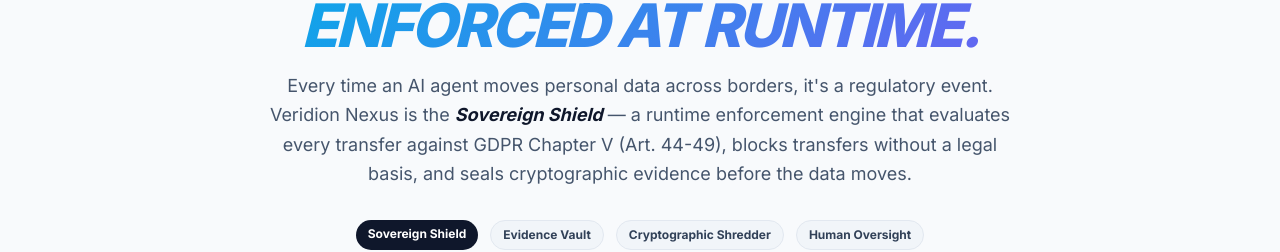
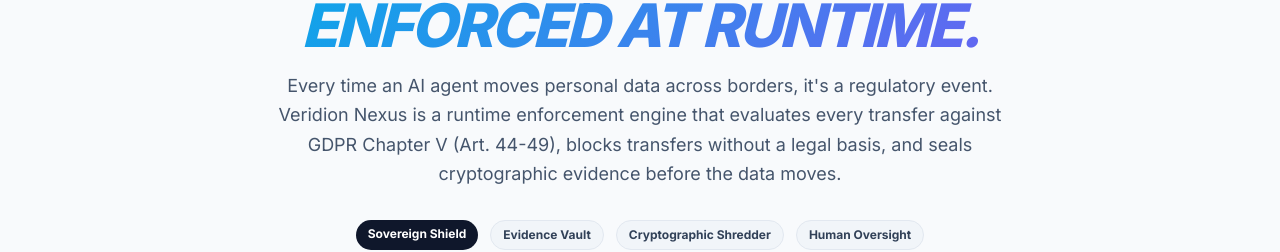
Before and after one commit to Brano80/Sovereign-Shield, a Next.js app in the folder veridion-landing/: page / in a window 1280 px wide. Shown: the part 245-497 px from the top of the page. Built offline with nearby package versions, Linux system fonts and the light colour scheme.

Commit message:
Hero: Veridion Nexus is a runtime enforcement engine (remove Sovereign Shield phrase)
Co-authored-by: Cursor <cursoragent@cursor.com>

```diff
--- a/veridion-landing/src/app/page.tsx
+++ b/veridion-landing/src/app/page.tsx
@@ -222,8 +222,7 @@ export default function Home() {
             EU Data Transfers.<br /><span className="gradient-text">Enforced at Runtime.</span>
           </h1>
           <p className="text-lg text-slate-600 max-w-3xl mx-auto leading-relaxed">
-            Every time an AI agent moves personal data across borders, it's a regulatory event. Veridion Nexus is the{" "}
-            <span className="font-bold text-slate-900 italic">Sovereign Shield</span> — a runtime enforcement engine that evaluates every transfer against GDPR Chapter V (Art. 44-49), blocks transfers without a legal basis, and seals cryptographic evidence before the data moves.
+            Every time an AI agent moves personal data across borders, it's a regulatory event. Veridion Nexus is a runtime enforcement engine that evaluates every transfer against GDPR Chapter V (Art. 44-49), blocks transfers without a legal basis, and seals cryptographic evidence before the data moves.
           </p>
           <div className="mt-8 flex flex-wrap gap-3 justify-center text-xs font-bold">
             <span className="px-3 py-1.5 bg-slate-900 text-white rounded-full">Sovereign Shield</span>
```
